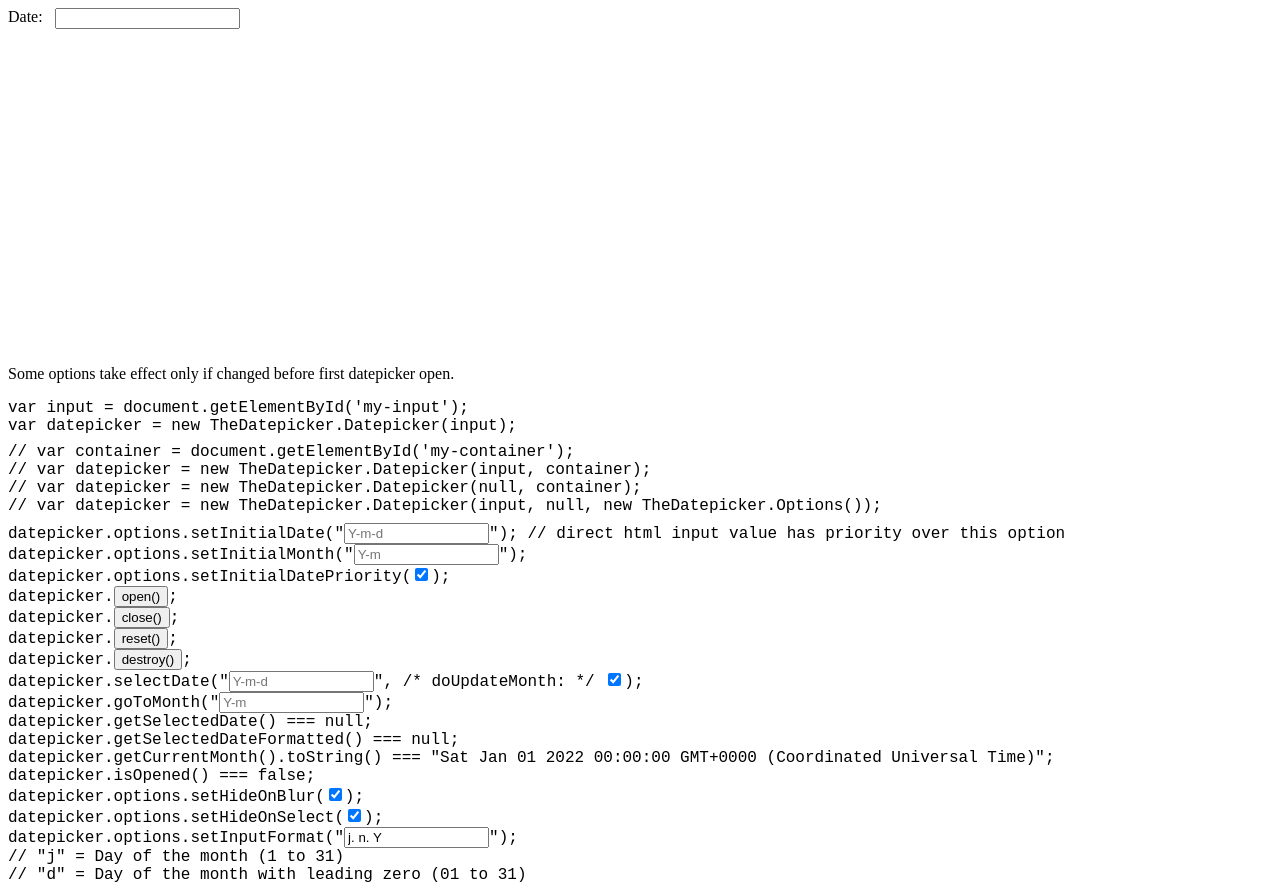
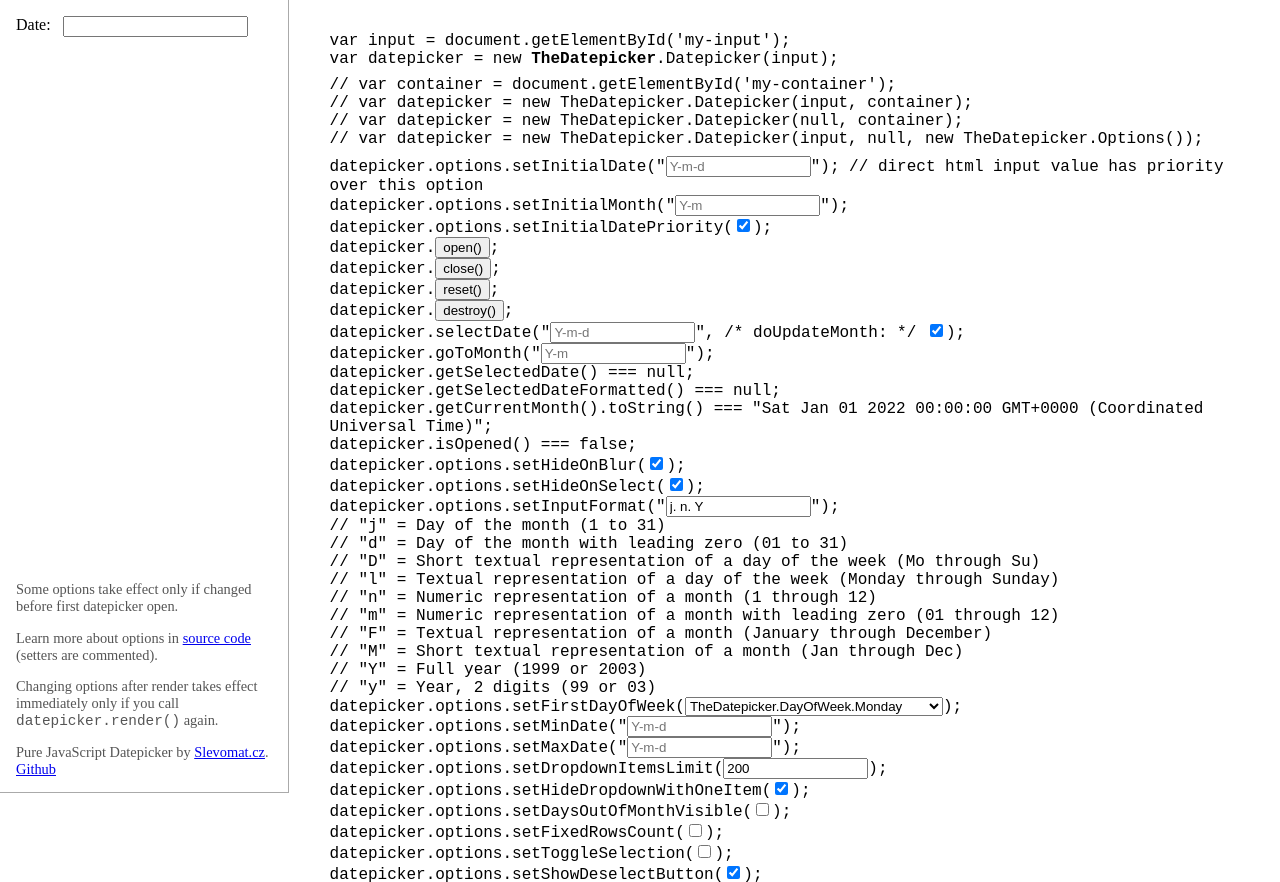
Before and after one commit to thedatepicker/thedatepicker, a website: page index.html in a window 1280 px wide. Shown: the top 882 px of the page. Drawn offline with Linux system fonts and the light colour scheme.

Commit message:
Demo layout

```diff
--- a/index.html
+++ b/index.html
@@ -9,8 +9,58 @@
 		<link rel="stylesheet" href="dist/the-datepicker.css">
 		<script src="dist/the-datepicker.js"></script>
 		<style>
+			body {
+				margin: 0;
+				padding: 0;
+			}
 			article {
+				width: 100%;
+				height: 10%;
+				position: fixed;
+				border-bottom: 1px #aaa solid;
+				background: #fff;
+				padding: 1em;
+				z-index: 1;
+			}
+			aside {
+				width: 100%;
+				height: 83%;
 				float: left;
+				position: absolute;
+				top: 13%;
+				background: #fff;
+				padding: 1em;
+			}
+			#datepicker {
+			}
+			#footer {
+				color: #555;
+				font-size: 0.9em;
+				padding: 1em 1em 0 0;
+			}
+			.desktop-only {
+				display: none;
+			}
+			@media (min-width: 800px) {
+				article {
+					width: 20%;
+					height: 95%;
+					border-right: 1px #aaa solid;
+				}
+				aside {
+					width: 73%;
+					height: 100%;
+					float: right;
+					position: static;
+					top: 0;
+				}
+				#footer {
+					position: absolute;
+					bottom: 0;
+				}
+				.desktop-only {
+					display: block;
+				}
 			}
 			#label-wrapper {
 				float: left;
@@ -19,18 +69,8 @@
 				float: left;
 				margin-left: 0.8em;
 			}
-			aside {
-				float: left;
-				clear: left;
-				margin-top: 21em;
-			}
 			.space {
 				margin-bottom: 0.5em;
-			}
-			footer {
-				float: left;
-				clear: left;
-				margin-bottom: 25px;
 			}
 			.settings {
 				font-family: "Courier New", serif;
@@ -60,25 +100,33 @@
 <body>
 	<main>
 		<article>
-			<div id="label-wrapper">
-				<label for="my-input">Date:</label>
+			<div id="datepicker">
+				<div id="label-wrapper">
+					<label for="my-input">Date:</label>
+				</div>
+				<div id="input-wrapper">
+					<input type="text" id="my-input" size="20">
+				</div>
 			</div>
-			<div id="input-wrapper">
-				<input type="text" id="my-input" size="20">
+
+			<div id="footer">
+				<div class="desktop-only">
+					<p>Some options take effect only if changed before first datepicker open.</p>
+					<p>Learn more about options in <a href="https://github.com/thedatepicker/thedatepicker/blob/master/src/Options.ts">source code</a> (setters are commented).</p>
+					<p>Changing options after render takes effect immediately only if you call <span class="code">datepicker.render()</span> again.</p>
+				</div>
+				<p>Pure JavaScript Datepicker by <a href="https://www.slevomat.cz">Slevomat.cz</a>.<br>
+				<a href="https://github.com/thedatepicker/thedatepicker#thedatepicker">Github</a></p>
 			</div>
 		</article>
 
 		<aside>
-			<div>
-				Some options take effect only if changed before first datepicker open.
-			</div>
-
 			<ul class="settings">
 				<li>
 					var input = document.getElementById('my-input');
 				</li>
 				<li class="space">
-					var datepicker = <span id="datepicker1">new TheDatepicker.Datepicker(input);</span><input type="button" id="datepicker2" value="new TheDatepicker.Datepicker(input);" class="hidden">
+					var datepicker = <span id="datepicker1">new <strong>TheDatepicker</strong>.Datepicker(input);</span><input type="button" id="datepicker2" value="new TheDatepicker.Datepicker(input);" class="hidden">
 				</li>
 				<li>
 					// var container = document.getElementById('my-container');
@@ -508,13 +556,6 @@ return header;
 				</li>
 			</ul>
 		</aside>
-
-		<footer>
-			Learn more about options in <a href="https://github.com/thedatepicker/thedatepicker/blob/master/src/Options.ts">source code</a> (setters are commented).<br>
-			Changing options after render takes effect immediately only if you call <span class="code">datepicker.render()</span> again.<br><br>
-			Pure JavaScript Datepicker by <a href="https://www.slevomat.cz">Slevomat.cz</a>.<br>
-			<a href="https://github.com/thedatepicker/thedatepicker#thedatepicker">Github</a>
-		</footer>
 	</main>
 
 	<script>
```
